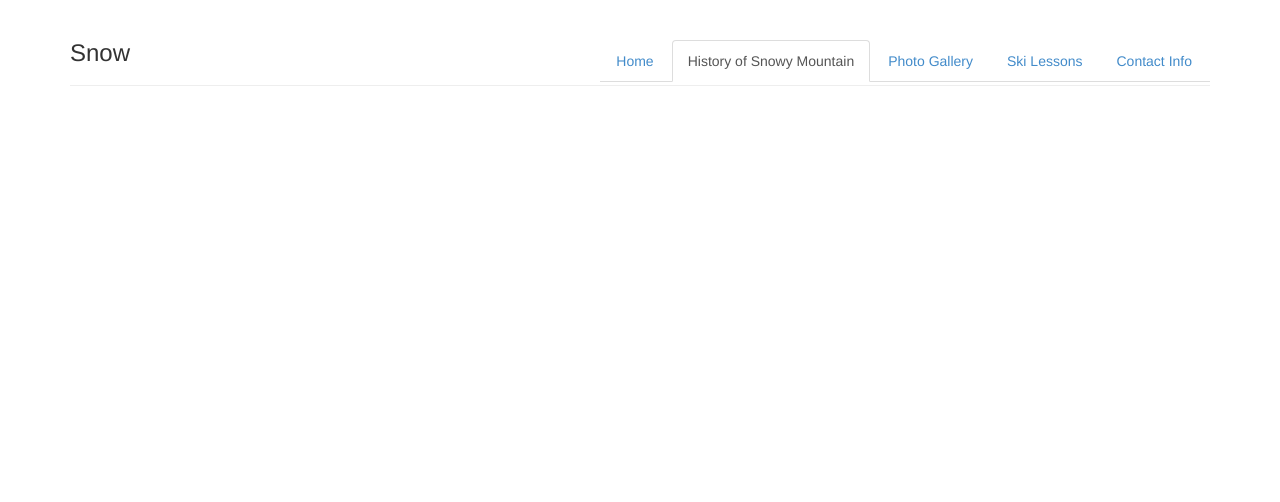
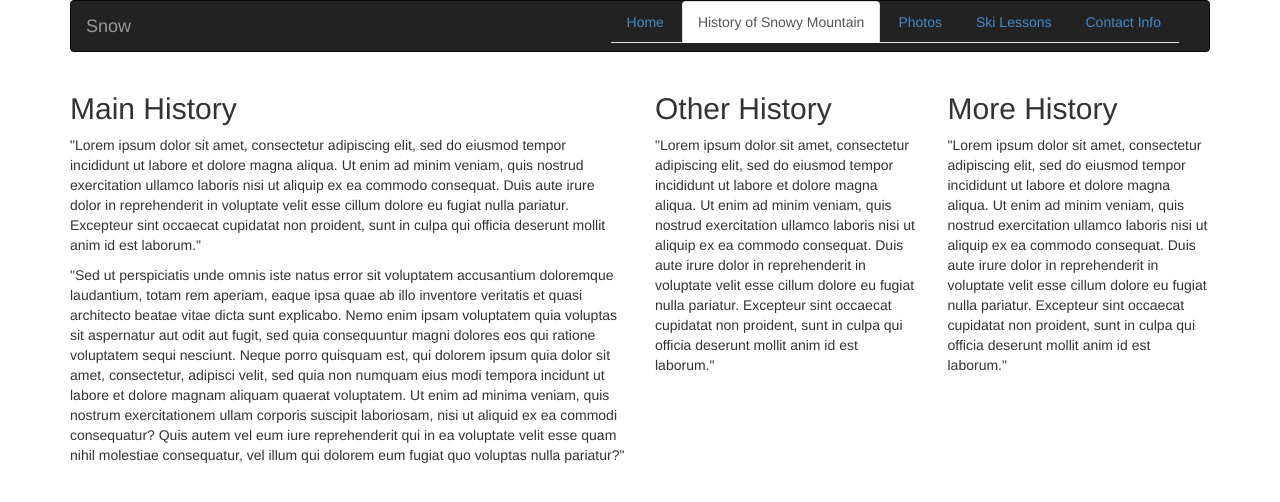
Before and after one commit to CharlesEwel/vacation, a plain HTML site: page history.html in a window 1280 px wide. Drawn offline with Linux system fonts and the light colour scheme.

Commit message:
add background image and flesh out history

```diff
--- a/history.html
+++ b/history.html
@@ -7,16 +7,71 @@
   </head>
   <body>
     <div class="container">
-      <header class="page-header">
+
+      <!--Navbar-->
+      <div class="navbar navbar-inverse">
+        <div class="container">
+          <a class="navbar-brand" href="#">Snow</a>
+          <div class="collapse navbar-collapse">
             <ul class="nav nav-tabs pull-right">
               <li><a href="index.html">Home</a></li>
               <li class="active"><a href="history.html">History of Snowy Mountain</a></li>
-          <li><a href="photos.html">Photo Gallery</a></li>
+              <li><a href="photos.html">Photos</a></li>
               <li><a href="lessons.html">Ski Lessons</a></li>
               <li><a href="contact.html">Contact Info</a></li>
             </ul>
-        <h3>Snow</h3>
-      </header>
+          </div>
+        </div>
+      </div>
+      <!--End Navbar-->
+      <div class="row">
+        <div class="col-md-6">
+          <h2>Main History</h2>
+          <p>"Lorem ipsum dolor sit amet, consectetur adipiscing elit, sed do
+            eiusmod tempor incididunt ut labore et dolore magna aliqua. Ut enim
+            ad minim veniam, quis nostrud exercitation ullamco laboris nisi ut
+            aliquip ex ea commodo consequat. Duis aute irure dolor in
+            reprehenderit in voluptate velit esse cillum dolore eu fugiat nulla
+            pariatur. Excepteur sint occaecat cupidatat non proident, sunt in
+            culpa qui officia deserunt mollit anim id est laborum."</p>
+          <p>"Sed ut perspiciatis unde omnis iste natus error sit voluptatem
+            accusantium doloremque laudantium, totam rem aperiam, eaque ipsa
+            quae ab illo inventore veritatis et quasi architecto beatae vitae
+            dicta sunt explicabo. Nemo enim ipsam voluptatem quia voluptas sit
+            aspernatur aut odit aut fugit, sed quia consequuntur magni dolores
+            eos qui ratione voluptatem sequi nesciunt. Neque porro quisquam est,
+            qui dolorem ipsum quia dolor sit amet, consectetur, adipisci velit,
+            sed quia non numquam eius modi tempora incidunt ut labore et
+            dolore magnam aliquam quaerat voluptatem. Ut enim ad minima
+            veniam, quis nostrum exercitationem ullam corporis suscipit
+            laboriosam, nisi ut aliquid ex ea commodi consequatur? Quis autem
+            vel eum iure reprehenderit qui in ea voluptate velit esse quam nihil
+            molestiae consequatur, vel illum qui dolorem eum fugiat quo
+            voluptas nulla pariatur?"</p>
+        </div>
+        <div class="col-sm-3">
+          <h2>Other History</h2>
+          <p>"Lorem ipsum dolor sit amet, consectetur adipiscing elit, sed do
+            eiusmod tempor incididunt ut labore et dolore magna aliqua. Ut enim
+            ad minim veniam, quis nostrud exercitation ullamco laboris nisi ut
+            aliquip ex ea commodo consequat. Duis aute irure dolor in
+            reprehenderit in voluptate velit esse cillum dolore eu fugiat nulla
+            pariatur. Excepteur sint occaecat cupidatat non proident, sunt in
+            culpa qui officia deserunt mollit anim id est laborum."</p>
+        </div>
+        <div class="col-sm-3">
+          <h2>More History</h2>
+          <p>"Lorem ipsum dolor sit amet, consectetur adipiscing elit, sed do
+            eiusmod tempor incididunt ut labore et dolore magna aliqua. Ut enim
+            ad minim veniam, quis nostrud exercitation ullamco laboris nisi ut
+            aliquip ex ea commodo consequat. Duis aute irure dolor in
+            reprehenderit in voluptate velit esse cillum dolore eu fugiat nulla
+            pariatur. Excepteur sint occaecat cupidatat non proident, sunt in
+            culpa qui officia deserunt mollit anim id est laborum."</p>
+        </div>
+      </div>
+
+
     </div>
   </body>
 </html>
```
Also changed, not shown: contact.html (+12 -4 lines), css/style1.css (added, +9 -0 lines), index.html (+23 -4 lines), lessons.html (+12 -4 lines), photos.html (+12 -4 lines), 1 other file. Lines whose indentation alone changed are shown as unchanged.
